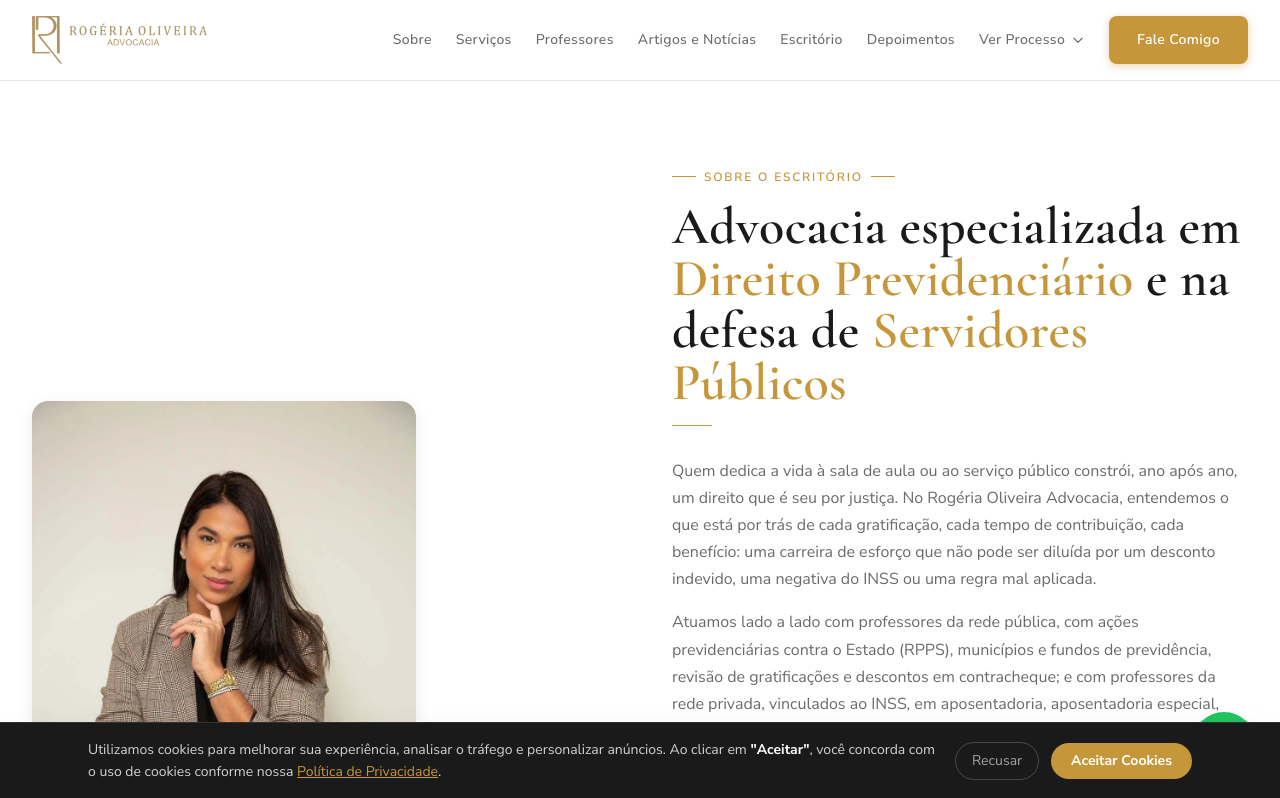
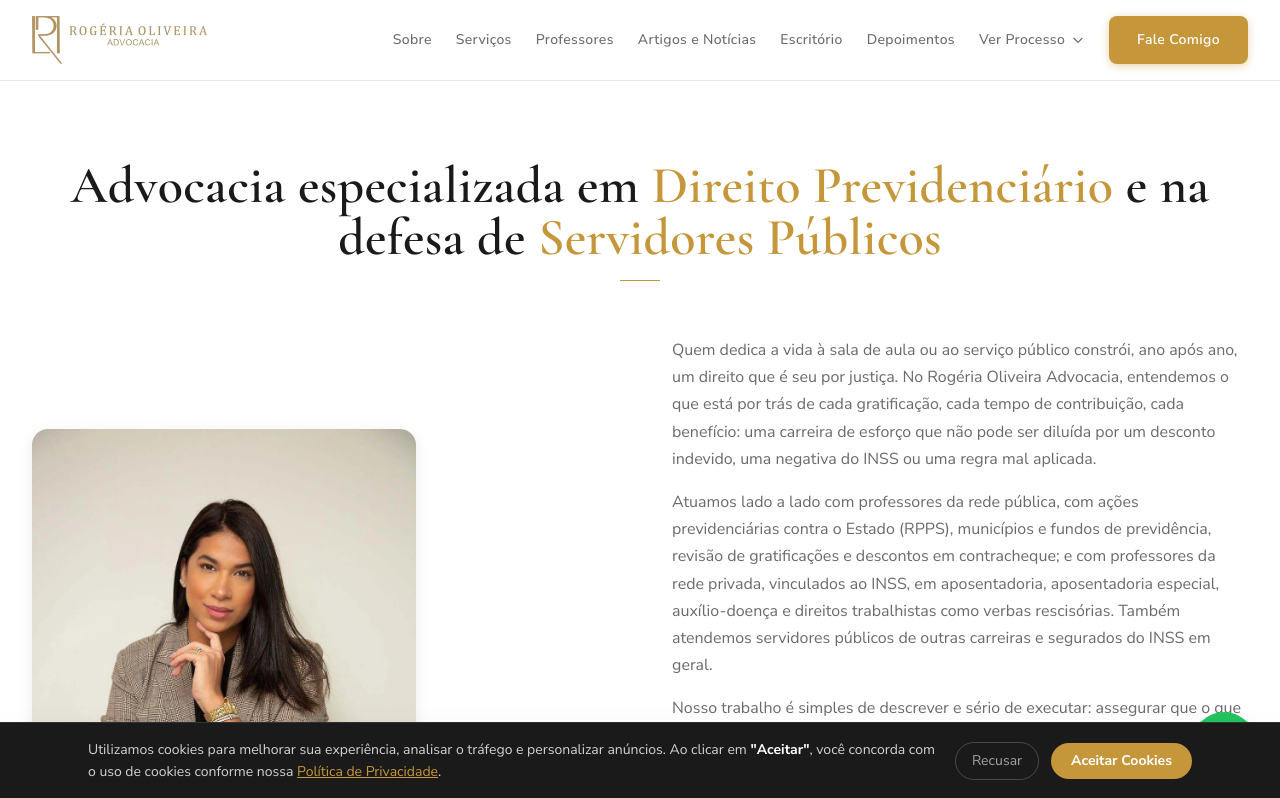
Before and after one commit to TDNobrega/siterogeria, a Next.js app: page / in a window 1280 px wide. Shown: the top 798 px of the page. Built offline with nearby package versions, Linux system fonts and the light colour scheme; a web font is replaced by a local one.

Commit message:
feat: titulo da secao Sobre passa a cobrir foto + texto
- Remove label "Sobre o Escritorio"
- H2 sai de dentro da coluna de texto e vira header full-width acima do grid (foto + texto)

```diff
--- a/src/components/About.tsx
+++ b/src/components/About.tsx
@@ -47,6 +47,18 @@ export default function About() {
   return (
     <section id="sobre" className="section-padding bg-white">
       <div className="container-max mx-auto">
+
+        {/* ── Título — cobre toda a largura, acima da foto e do texto ── */}
+        <div className="text-center mb-14">
+          <h2 className="section-title mb-4">
+            Advocacia especializada em{' '}
+            <span className="text-primary">Direito Previdenciário</span>{' '}
+            e na defesa de{' '}
+            <span className="text-primary">Servidores Públicos</span>
+          </h2>
+          <div className="divider mx-auto" />
+        </div>
+
         <div className="grid lg:grid-cols-2 gap-16 items-center">
 
           {/* ── Left: Photo + stats ── */}
@@ -88,17 +100,6 @@ export default function About() {
 
           {/* ── Right: Text ── */}
           <div className="mt-10 lg:mt-0 text-center lg:text-left">
-            <p className="eyebrow justify-center lg:justify-start">Sobre o Escritório</p>
-
-            <h2 className="section-title mb-4">
-              Advocacia especializada em{' '}
-              <span className="text-primary">Direito Previdenciário</span>{' '}
-              e na defesa de{' '}
-              <span className="text-primary">Servidores Públicos</span>
-            </h2>
-
-            <div className="divider mb-8 mx-auto lg:mx-0" />
-
             <div className="space-y-4 font-body text-muted text-base leading-relaxed">
               <p>
                 Quem dedica a vida à sala de aula ou ao serviço público constrói, ano após
```
